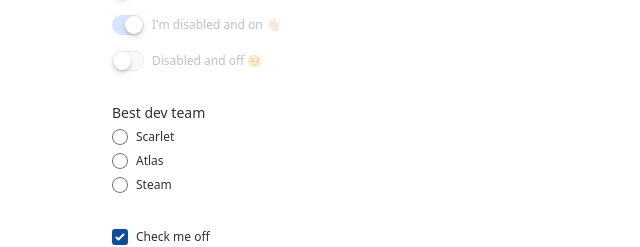
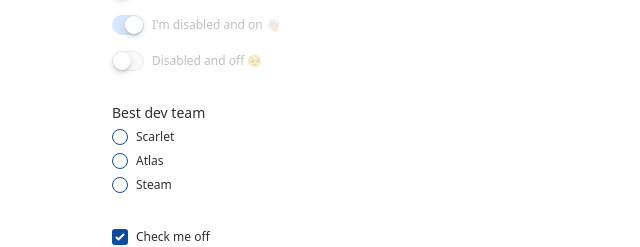
Before and after one commit to paulhmorris/crm-components, a React (Vite) app: page /components in a window 1280 px wide. Shown: the part 1708-1955 px from the top of the page, without its empty margins (0-640 px from the left). Built offline with nearby package versions, Linux system fonts and the light colour scheme.

Commit message:
Clean up types and transition durations

```diff
--- a/src/components/Forms/Radio.tsx
+++ b/src/components/Forms/Radio.tsx
@@ -2,9 +2,9 @@ import { Field } from "react-final-form";
 import { RadioProps } from "types";
 
 export const Radio = ({
+  label,
   name,
   value,
-  label,
   fieldProps,
   ...props
 }: RadioProps) => {
@@ -13,10 +13,10 @@ export const Radio = ({
       {({ input }) => (
         <div className="flex items-center space-x-2">
           <input
+            {...input}
             {...props}
-            {...input}
             id={value.toString()}
-            className="cursor-pointer text-tide-blue transition-colors duration-75 focus:ring-transparent"
+            className="form-radio"
           />
           <label htmlFor={value.toString()} className="cursor-pointer text-xs">
             {label}
--- a/src/components/Forms/Select.tsx
+++ b/src/components/Forms/Select.tsx
@@ -1,19 +1,10 @@
 import { Listbox, Transition } from "@headlessui/react";
 import { Fragment } from "react";
-import { useField, UseFieldConfig } from "react-final-form";
+import { useField } from "react-final-form";
+import { SelectProps } from "types";
 import { classNames } from "utils/helpers";
 
-interface ISelect {
-  /** Field name. This name will be used in the payload. */
-  name: string;
-  /** Field label. This acts as the placeholder until in focus */
-  label: string;
-  /** The options to populate the select */
-  fieldProps?: UseFieldConfig<string>;
-  children: React.ReactNode;
-}
-
-export const Select = ({ name, label, fieldProps, children }: ISelect) => {
+export const Select = ({ name, label, fieldProps, children }: SelectProps) => {
   const {
     input: { value, onChange },
   } = useField(name, { ...fieldProps });
@@ -40,7 +31,7 @@ export const Select = ({ name, label, fieldProps, children }: ISelect) => {
           </Listbox.Label>
           <Transition
             as={Fragment}
-            leave="transition ease-in duration-100"
+            leave="transition ease-in duration-75"
             leaveFrom="opacity-100"
             leaveTo="opacity-0"
           >
--- a/src/components/Forms/SelectOption.tsx
+++ b/src/components/Forms/SelectOption.tsx
@@ -1,11 +1,7 @@
 import { Listbox } from "@headlessui/react";
 import { CheckIcon } from "@heroicons/react/solid";
+import { SelectOptionProps } from "types";
 import { classNames } from "utils/helpers";
-
-type SelectOptionProps = {
-  value: string | number;
-  displayText: string | number;
-};
 
 export const SelectOption = ({ value, displayText }: SelectOptionProps) => {
   return (
--- a/src/components/Forms/TextArea.tsx
+++ b/src/components/Forms/TextArea.tsx
@@ -1,24 +1,18 @@
-import { ComponentPropsWithoutRef } from "react";
-import { useField, UseFieldConfig } from "react-final-form";
-import { ValidatorFunction } from "types";
+import { useField } from "react-final-form";
+import { TextAreaProps } from "types";
 import { classNames } from "utils/helpers";
 import { FieldError } from "./FieldError";
 
-interface ITextArea extends ComponentPropsWithoutRef<"textarea"> {
-  /** Field name. This name will be used in the payload. */
-  name: string;
-  /** Field label. This acts as the placeholder until active */
-  label: string;
-  /** Field type. */
-  fieldProps?: UseFieldConfig<string>;
-  validate?: ValidatorFunction | ((value: string) => ValidatorFunction);
-}
-
-export const TextArea = ({ name, label, validate, ...props }: ITextArea) => {
+export const TextArea = ({
+  name,
+  label,
+  fieldProps,
+  ...props
+}: TextAreaProps) => {
   const {
     input,
     meta: { touched, submitting, invalid },
-  } = useField(name, { validate });
+  } = useField(name, { ...fieldProps });
 
   return (
     <div className="form-group">
@@ -37,9 +31,7 @@ export const TextArea = ({ name, label, validate, ...props }: ITextArea) => {
         {...input}
         {...props}
         id={name}
-        value={input.value ?? ""}
         placeholder="Go ahead, type something..."
-        required={props.required}
         disabled={submitting || props.disabled}
         aria-describedby={`${name}-error`}
         className={classNames(
--- a/src/components/Forms/TextInput.tsx
+++ b/src/components/Forms/TextInput.tsx
@@ -1,19 +1,7 @@
-import { ComponentPropsWithoutRef } from "react";
-import { useField, UseFieldConfig } from "react-final-form";
+import { useField } from "react-final-form";
+import { TextInputProps } from "types";
 import { classNames } from "utils/helpers";
 import { FieldError } from "./FieldError";
-
-interface ITextInput extends ComponentPropsWithoutRef<"input"> {
-  /** Field name. This name will be used in the payload. */
-  name: string;
-  /** Field label. This acts as the placeholder until in focus */
-  label: string;
-  /** Field type. Defaults to "text" */
-  type?: "text" | "password" | "email" | "number" | "tel";
-  /** Optional description will show below the input. Will not be shown if the field has an error */
-  description?: string;
-  fieldProps?: UseFieldConfig<string>;
-}
 
 export const TextInput = ({
   name,
@@ -22,7 +10,7 @@ export const TextInput = ({
   description,
   fieldProps,
   ...props
-}: ITextInput) => {
+}: TextInputProps) => {
   const {
     input,
     meta: { touched, submitting, invalid, valid },
--- a/src/index.css
+++ b/src/index.css
@@ -84,8 +84,12 @@
     @apply relative inline-flex h-5 w-8 shrink-0 cursor-pointer rounded-full border outline-transparent transition duration-300 ease-in-out focus:outline-none focus-visible:outline-2 focus-visible:ring-2 focus-visible:ring-blue-200 focus-visible:ring-opacity-75 focus-visible:ring-offset-2 disabled:cursor-auto;
   }
 
+  .form-radio {
+    @apply cursor-pointer border-tide-blue text-tide-blue focus:ring-transparent;
+  }
+
   .form-checkbox {
-    @apply h-4 w-4 cursor-pointer rounded-[3px] border border-blue-200 text-blue-200 transition duration-100 focus:shadow-none focus:outline-none focus:ring-0 focus:ring-transparent disabled:pointer-events-none disabled:cursor-auto disabled:border-blue-100 disabled:text-blue-100;
+    @apply h-4 w-4 cursor-pointer rounded-[3px] border border-blue-200 text-blue-200 transition duration-75 focus:shadow-none focus:outline-none focus:ring-0 focus:ring-transparent disabled:pointer-events-none disabled:cursor-auto disabled:border-blue-100 disabled:text-blue-100;
   }
 
   .btn-primary {
--- a/src/types.ts
+++ b/src/types.ts
@@ -35,7 +35,45 @@ export interface PersonalDetailsProps {
   onHold: boolean;
 }
 
-// C O M P O N E N T S //
+// ----------- C O M P O N E N T S ----------- //
+
+export interface TextInputProps extends ComponentPropsWithoutRef<"input"> {
+  /** Field name. This name will be used in the payload. */
+  name: string;
+  /** Field label. This acts as the placeholder until in focus */
+  label: string;
+  /** Field type. Defaults to "text" */
+  type?: "text" | "password" | "email" | "number" | "tel";
+  /** Optional description will show below the input. Will not be shown if the field has an error */
+  description?: string;
+  fieldProps?: UseFieldConfig<string>;
+}
+
+export interface TextAreaProps extends ComponentPropsWithoutRef<"textarea"> {
+  /** Field name. This name will be used in the payload. */
+  name: string;
+  /** Field label. This acts as the placeholder until active */
+  label: string;
+  /** Field type. */
+  fieldProps?: UseFieldConfig<string>;
+  validate?: ValidatorFunction | ((value: string) => ValidatorFunction);
+}
+
+export interface SelectProps {
+  /** Field name. This name will be used in the payload. */
+  name: string;
+  /** Field label. This acts as the placeholder until in focus */
+  label: string;
+  /** The options to populate the select */
+  fieldProps?: UseFieldConfig<string>;
+  children: React.ReactNode;
+}
+
+export interface SelectOptionProps extends ComponentPropsWithoutRef<"option"> {
+  value: string | number;
+  displayText: string | number;
+}
+
 export interface RadioProps extends ComponentPropsWithoutRef<"input"> {
   name: string;
   value: string | number;
```
